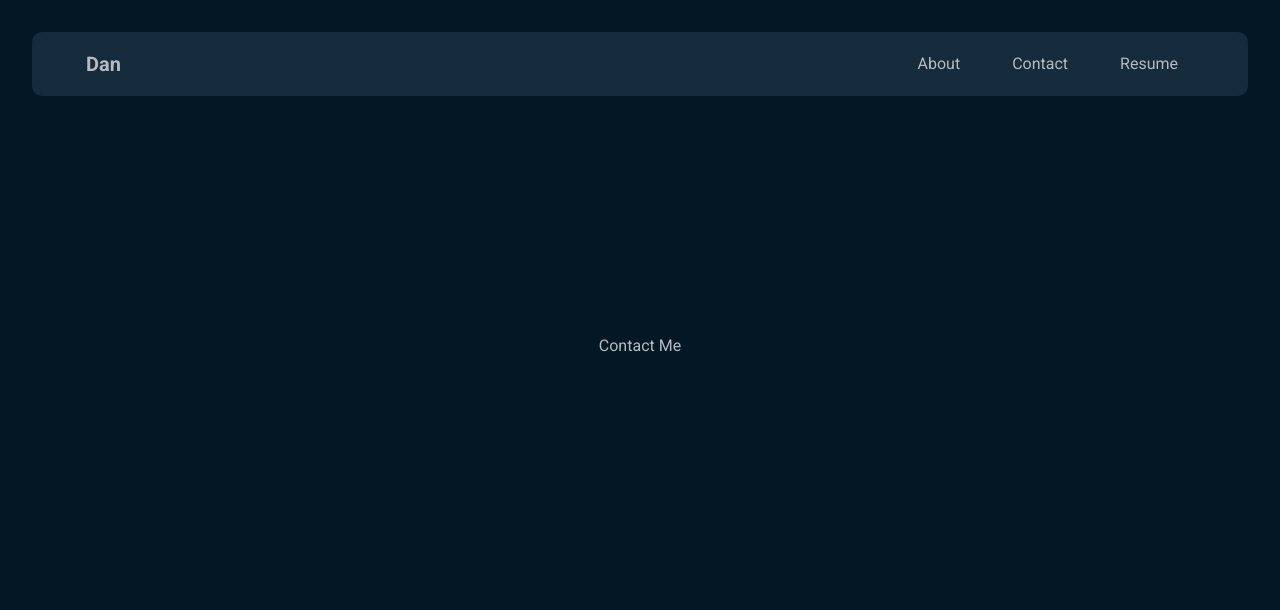
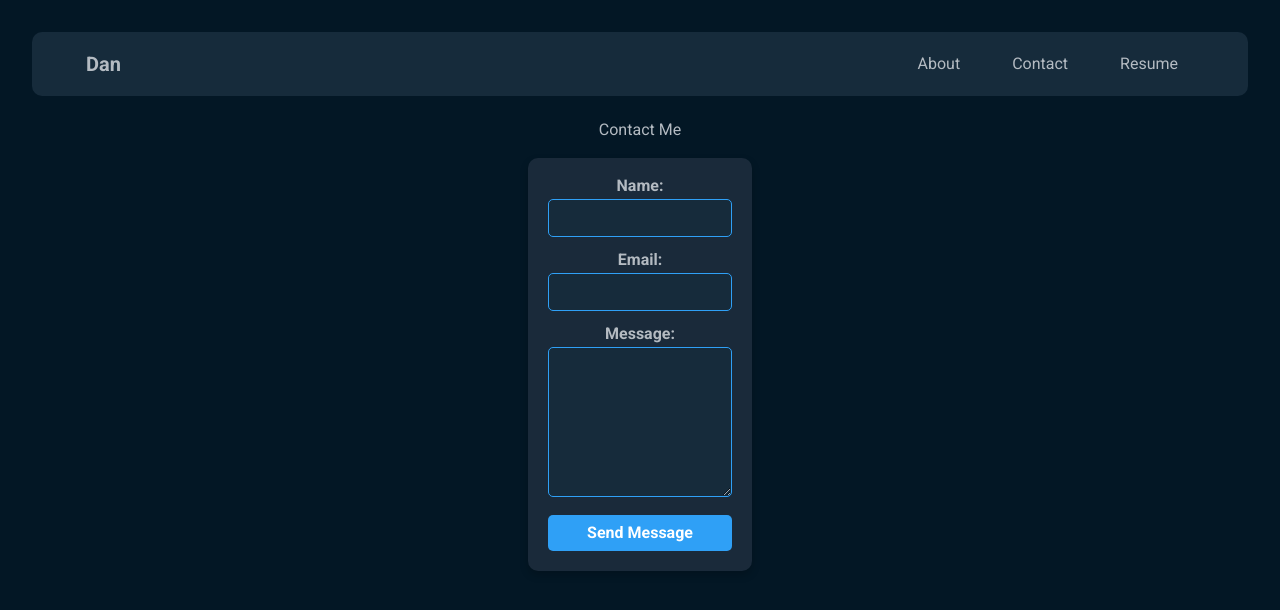
Before and after one commit to DanMyers300/danmyers.net, a React (Vite) app: page /contact in a window 1280 px wide. Shown: the top 610 px of the page. Built offline with nearby package versions, Linux system fonts and the light colour scheme.

Commit message:
added contact form

```diff
--- a/src/components/Contact.tsx
+++ b/src/components/Contact.tsx
@@ -1,7 +1,24 @@
+import '../styles/Contact.css';
+
 function Contact() {
   return (
     <main>
       <h1>Contact Me</h1>
+      <form className="contact-form">
+        <div>
+          <label htmlFor="name">Name:</label>
+          <input type="text" id="name" name="name" required />
+        </div>
+        <div>
+          <label htmlFor="email">Email:</label>
+          <input type="email" id="email" name="email" required />
+        </div>
+        <div>
+          <label htmlFor="message">Message:</label>
+          <textarea id="message" name="message" rows="4" required></textarea>
+        </div>
+        <button type="submit">Send Message</button>
+      </form>
     </main>
   );
 }
--- /dev/null
+++ b/src/styles/Contact.css
@@ -0,0 +1,72 @@
+.contact-form {
+  max-width: 600px;
+  margin: 0 auto;
+  margin-top: 20px;
+  padding: 20px;
+  background-color: #1a2a3a;
+  border-radius: 10px;
+  box-shadow: 0 4px 8px rgba(0, 0, 0, 0.2);
+}
+
+.contact-form div {
+  margin-bottom: 15px;
+}
+
+.contact-form label {
+  display: block;
+  font-size: 16px;
+  font-weight: bold;
+  margin-bottom: 5px;
+  color: #b4bbc2;
+}
+
+.contact-form input,
+.contact-form textarea {
+  width: 100%;
+  padding: 10px;
+  font-size: 14px;
+  border: 1px solid #2fa0f6;
+  border-radius: 5px;
+  background-color: #162b3b;
+  color: #b4bbc2;
+  transition: border-color 0.3s ease;
+}
+
+.contact-form input:focus,
+.contact-form textarea:focus {
+  border-color: #0077b5;
+  outline: none;
+}
+
+.contact-form textarea {
+  resize: vertical;
+  min-height: 150px;
+}
+
+.contact-form button {
+  display: block;
+  width: 100%;
+  padding: 10px;
+  font-size: 16px;
+  font-weight: bold;
+  color: #fff;
+  background-color: #2fa0f6;
+  border: none;
+  border-radius: 5px;
+  cursor: pointer;
+  transition: background-color 0.3s ease;
+}
+
+.contact-form button:hover {
+  background-color: #0077b5;
+}
+
+.contact-form a {
+  color: #2fa0f6;
+  text-decoration: none;
+  transition: color 0.3s ease;
+}
+
+.contact-form a:hover {
+  color: #0077b5;
+}
```
